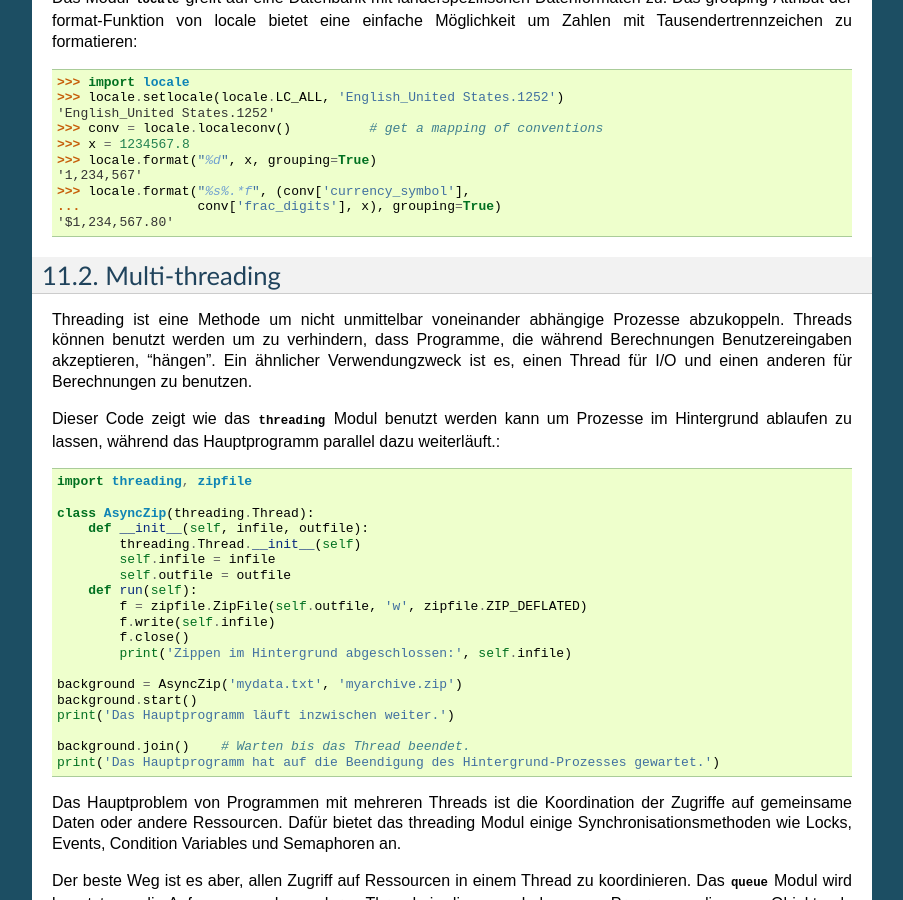
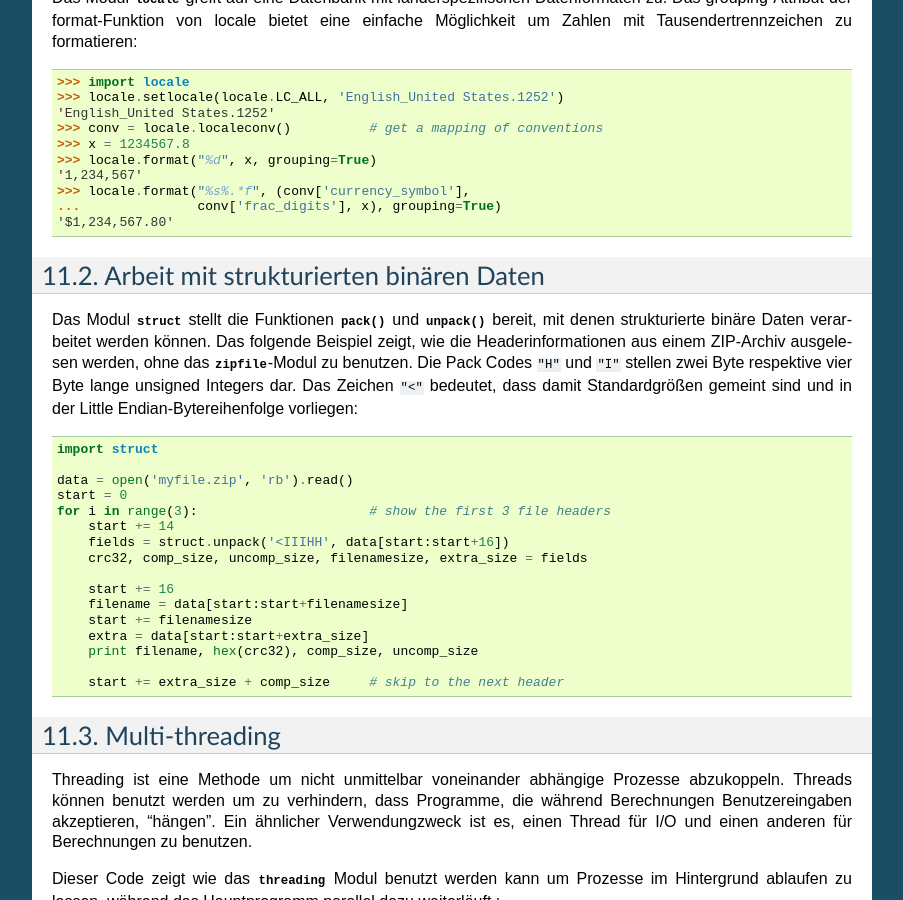
Before and after one commit to cofi/py-tutorial-de, a Sphinx documentation site: the page built from source/stdlib2.rst, in a window 1280 px wide and 900 px high, scrolled down 958 px. Shown: the whole window, without its empty margins (198-1101 px from the left). Built offline with Sphinx 7.4.7, drawn with Linux system fonts in a browser that asks for light colours; some of the changed text lies outside the part shown.

Commit message:
Translated Section 11.3 (Issue #81)

```diff
--- a/source/stdlib2.rst
+++ b/source/stdlib2.rst
@@ -69,6 +69,36 @@ eine einfache Möglichkeit um Zahlen mit Tausendertrennzeichen zu formatieren::
    ...               conv['frac_digits'], x), grouping=True)
    '$1,234,567.80'
 
+.. _tut-binary-formats:
+
+Arbeit mit strukturierten binären Daten
+=======================================
+
+Das Modul :mod:`struct` stellt die Funktionen :func:`pack()` und :func:`unpack()`
+bereit, mit denen strukturierte binäre Daten verarbeitet werden können.  Das
+folgende Beispiel zeigt, wie die Headerinformationen aus einem ZIP-Archiv
+ausgelesen werden, ohne das :mod:`zipfile`-Modul zu benutzen.
+Die Pack Codes ``"H"`` und ``"I"`` stellen zwei Byte respektive vier Byte lange
+unsigned Integers dar.  Das Zeichen ``"<"`` bedeutet, dass damit Standardgrößen
+gemeint sind und in der Little Endian-Bytereihenfolge vorliegen::
+
+   import struct
+
+   data = open('myfile.zip', 'rb').read()
+   start = 0
+   for i in range(3):                      # show the first 3 file headers
+       start += 14
+       fields = struct.unpack('<IIIHH', data[start:start+16])
+       crc32, comp_size, uncomp_size, filenamesize, extra_size = fields
+
+       start += 16
+       filename = data[start:start+filenamesize]
+       start += filenamesize
+       extra = data[start:start+extra_size]
+       print filename, hex(crc32), comp_size, uncomp_size
+
+       start += extra_size + comp_size     # skip to the next header
+
 .. _tut-multi-threading:
 
 Multi-threading
```
